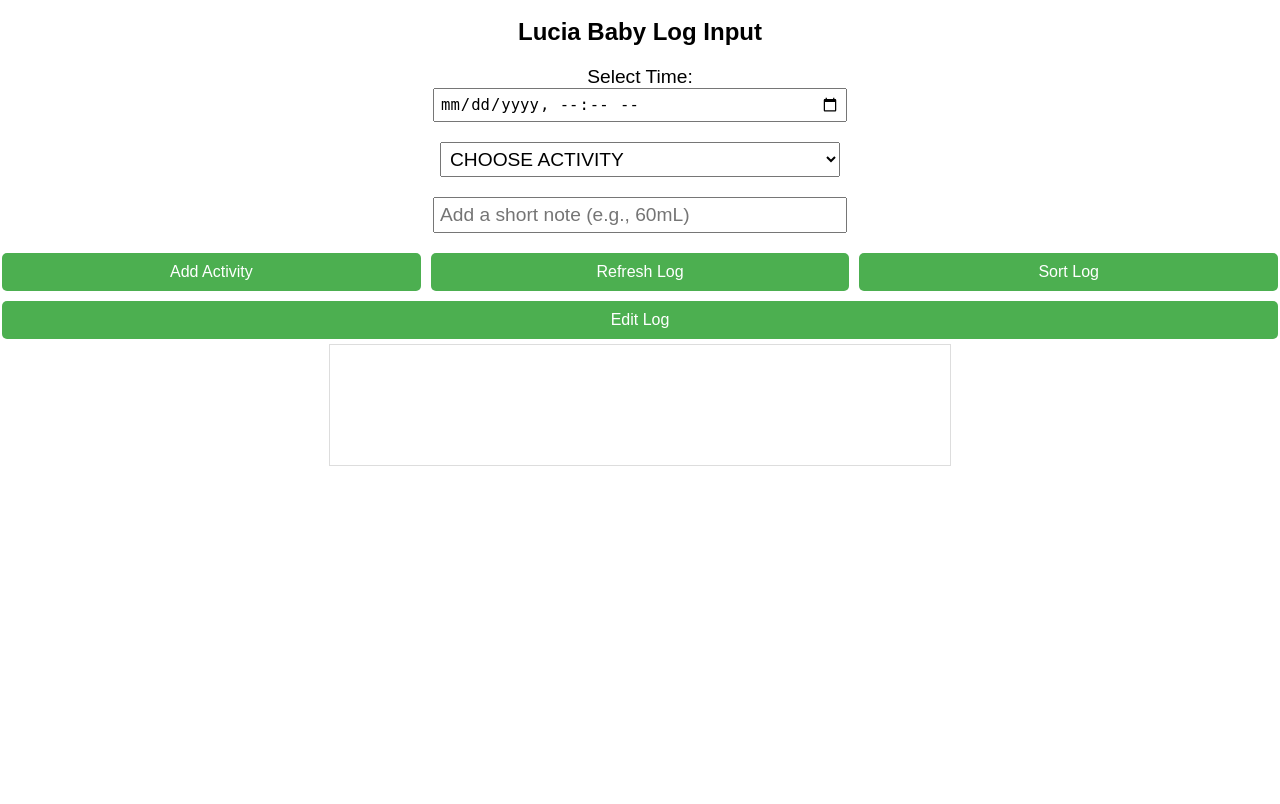
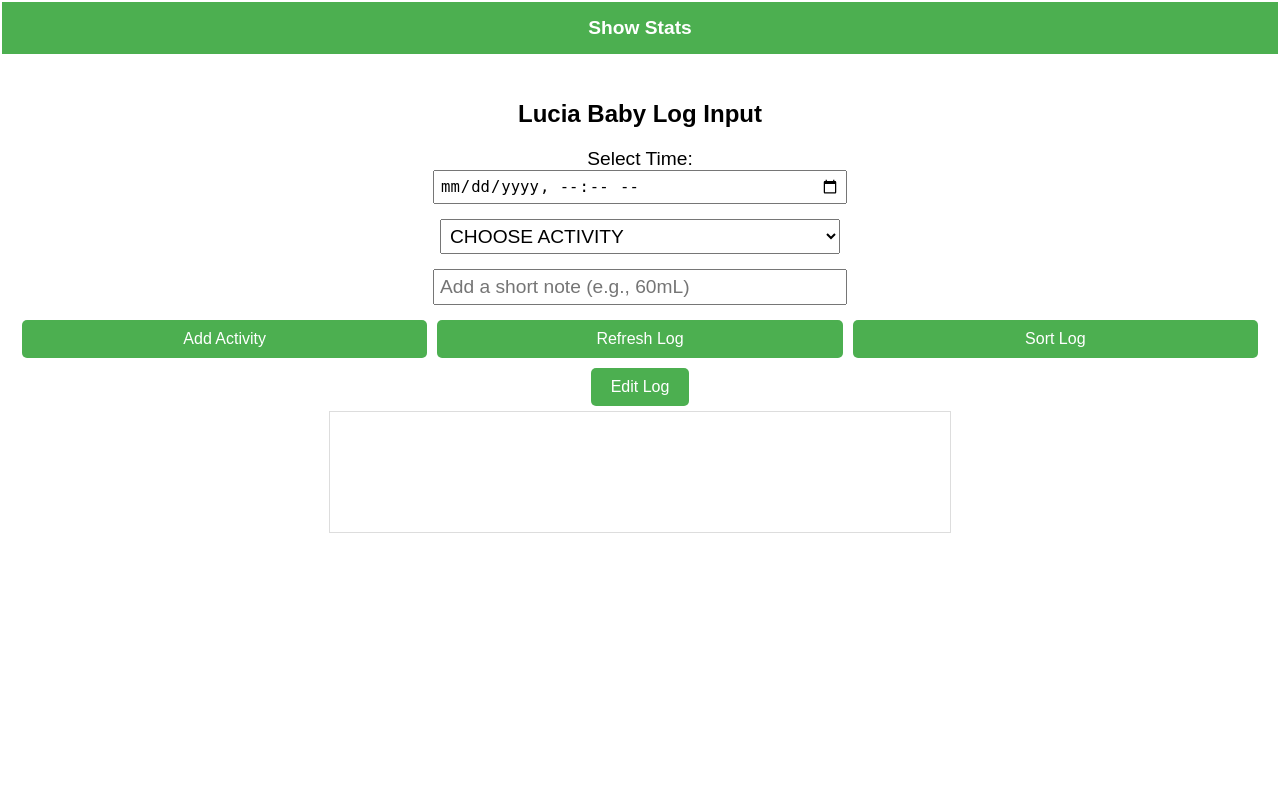
Before and after one commit to MirceaDavidEsc/babylog, a Flask app: template templates/index.html in a window 1280 px wide. Run offline with Flask 3, Linux system fonts and the light colour scheme; the template is opened without the code that fills it, so the values that code supplies are empty.

Commit message:
Added a "Show Stats" front-end that toggles with a top button. TODO: add back-end functionality for stats.

```diff
--- a/static/style.css
+++ b/static/style.css
@@ -92,6 +92,33 @@ HTML and Java
     background-color: #45a049;
 }
 
+/* Button to toggle between Log and Stats */
+#toggle-button {
+    width: 100%;
+    padding: 15px;
+    background-color: #4CAF50;
+    color: white;
+    border: none;
+    cursor: pointer;
+    font-size: 1.2em;
+    font-weight: bold;
+}
+
+#toggle-button.stats-view {
+    background-color: #4682B4; /* Change color when showing stats */
+}
+
+/* Log and Stats sections */
+.tab-content {
+    display: none;
+    padding: 20px;
+    margin-top: 10px;
+}
+
+.tab-content.active {
+    display: block;
+}
+
 /* Styling for the log display (read-only) */
 #log {
     margin-top: 5px;
--- a/templates/index.html
+++ b/templates/index.html
@@ -9,6 +9,10 @@
 	<link rel="stylesheet" href="{{ url_for('static', filename='style.css') }}">
 </head>
 <body>
+    <button id="toggle-button" onclick="toggleView()">Show Stats</button>
+
+    <div id="log-content" class="tab-content active">
+
         <h1>Lucia Baby Log Input</h1>
         <div class="form-group">
             <label for="time">Select Time: </label>
@@ -37,17 +41,64 @@
             <button onclick="loadLog()">Refresh Log</button>
             <button onclick="sortLog()">Sort Log</button>
         </div>
-
         <!-- New button to edit the log -->
         <button id="edit-log-btn" class="edit-log-btn" onclick="toggleEditLog()">Edit Log</button>
 
-
+        <!-- Log text -->
         <div id="log"></div>
     	<textarea id="log-textarea"></textarea>
+    </div>
 
+     <!-- Stats Content -->
+    <div id="stats-content" class="tab-content">
+        <h2 class="stats-heading">Daily Stats</h2>
+        <div class="stats-grid">
+            <div class="stat-box">Diapers</div>
+            <div class="stat-box">Nap Time</div>
+            <div class="stat-box"># of Naps</div>
+            <div class="stat-box">Feeding Sessions</div>
+            <div class="stat-box">Feeding Amounts</div>
+
+            <div class="stat-box">Diapers</div>
+            <div class="stat-box">Nap Time</div>
+            <div class="stat-box"># of Naps</div>
+            <div class="stat-box">Feeding Sessions</div>
+            <div class="stat-box">Feeding Amounts</div>
+
+            <div class="stat-box">Diapers</div>
+            <div class="stat-box">Nap Time</div>
+            <div class="stat-box"># of Naps</div>
+            <div class="stat-box">Feeding Sessions</div>
+            <div class="stat-box">Feeding Amounts</div>
+        </div>
+    </div>
 
     <script>
 		let isEditing = false; // Track editing state
+
+		function toggleView() {
+            // Get the button and the two content areas
+            const toggleButton = document.getElementById('toggle-button');
+            const logContent = document.getElementById('log-content');
+            const statsContent = document.getElementById('stats-content');
+
+            // Check which view is currently active and toggle
+            if (logContent.classList.contains('active')) {
+                // Hide the log and show the stats
+                logContent.classList.remove('active');
+                statsContent.classList.add('active');
+                // Change the button text and style
+                toggleButton.textContent = 'Show Log';
+                toggleButton.classList.add('stats-view');
+            } else {
+                // Hide the stats and show the log
+                statsContent.classList.remove('active');
+                logContent.classList.add('active');
+                // Change the button text and style
+                toggleButton.textContent = 'Show Stats';
+                toggleButton.classList.remove('stats-view');
+            }
+        }
 
         // Function to toggle between viewing and editing the log
         function toggleEditLog() {
```
Also changed, not shown: other parts of static/style.css (+32 -0 lines). Lines whose indentation alone changed are shown as unchanged.
